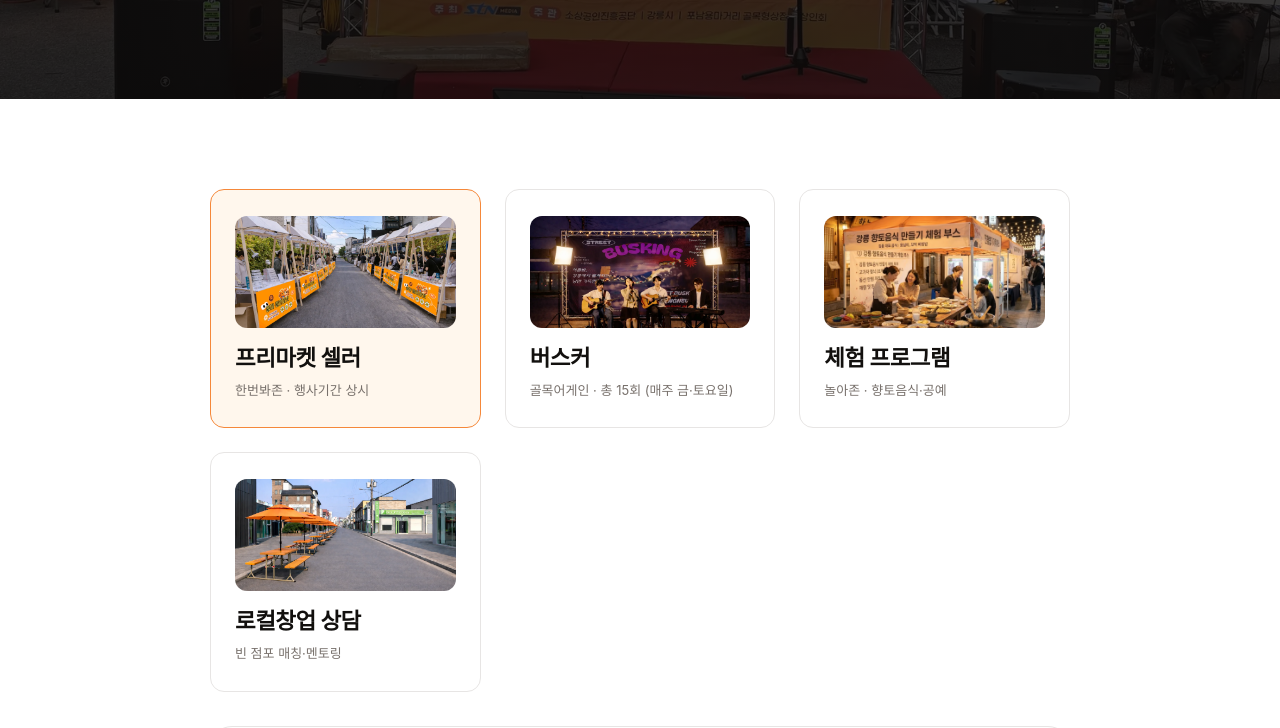
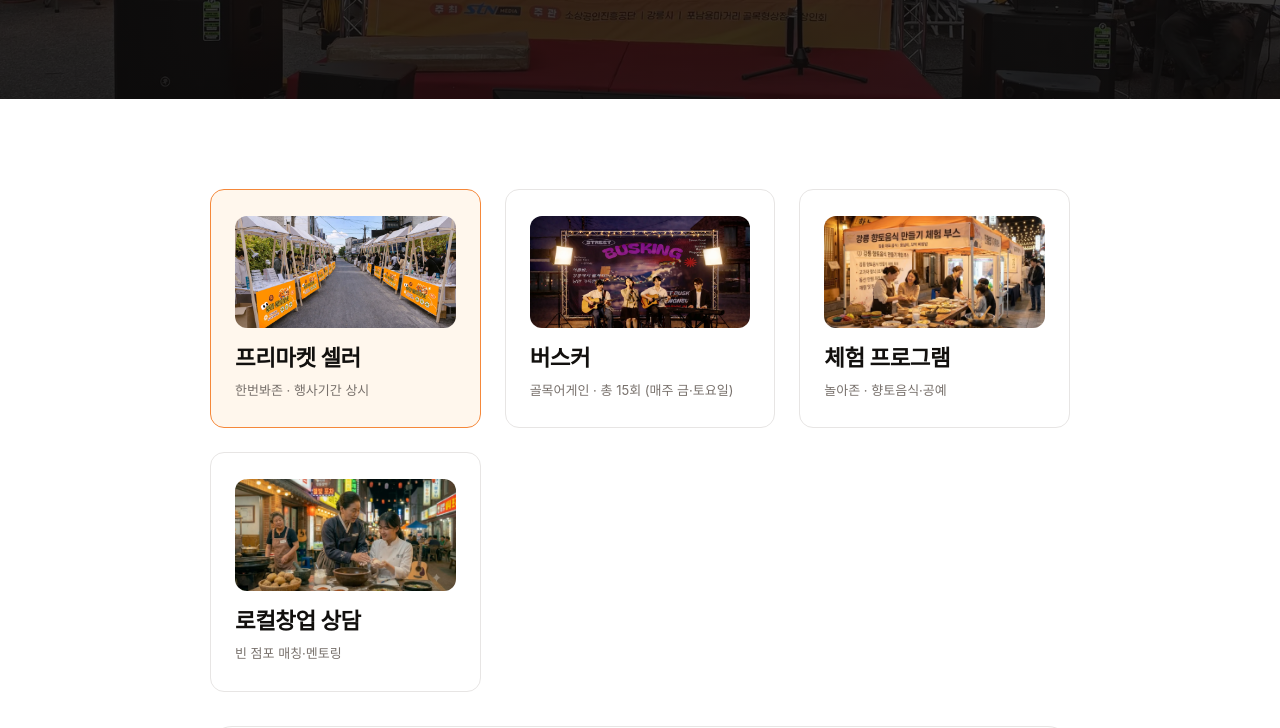
Before and after one commit to stnhub210-dev/2026yongma, a plain HTML site: page join.html in a window 1280 px wide. Shown: the part 397-1125 px from the top of the page. Drawn offline with nearby package versions, Linux system fonts and the light colour scheme; a web font is replaced by a local one.

Commit message:
로컬창업 상담 카드 이미지를 멘토링 장면으로 교체
빈 거리 사진(street-main) 대신 노포 상인이 청년 창업자에게
향토음식을 전수하는 장면을 넣어 '빈 점포 매칭·멘토링' 성격을 드러냈다.

- assets/img/prog-startup.webp 추가 (1024x576, webp q82, 78KB)

Co-Authored-By: Claude Opus 5 (1M context) <noreply@anthropic.com>

```diff
--- a/join.html
+++ b/join.html
@@ -41,7 +41,7 @@
         <h3>체험 프로그램</h3><p class="muted tiny mt-1">놀아존 · 향토음식·공예</p>
       </button>
       <button class="tile reveal type-btn" data-type="startup" id="startup" style="text-align:left;cursor:pointer;border:1.5px solid var(--line)">
-        <span class="type-thumb"><img src="assets/img/street-main.webp" alt="" loading="lazy"></span>
+        <span class="type-thumb"><img src="assets/img/prog-startup.webp" alt="" loading="lazy"></span>
         <h3>로컬창업 상담</h3><p class="muted tiny mt-1">빈 점포 매칭·멘토링</p>
       </button>
     </div>
```
Also changed, not shown: assets/img/prog-startup.webp (added).
